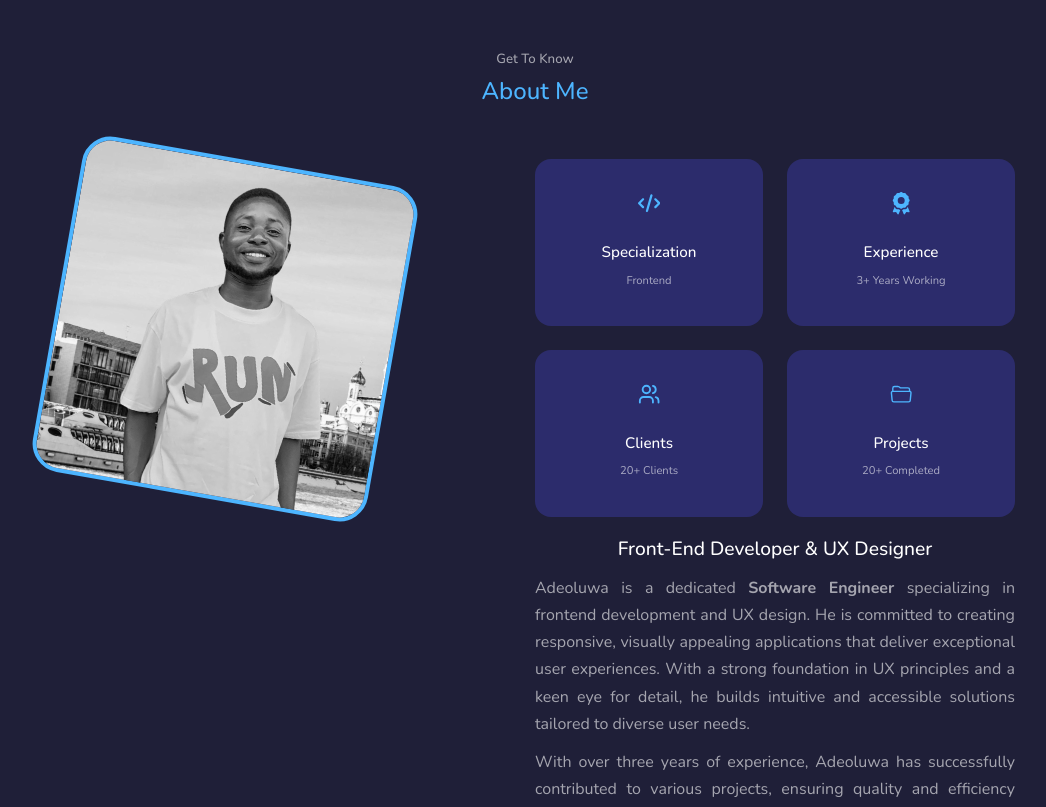
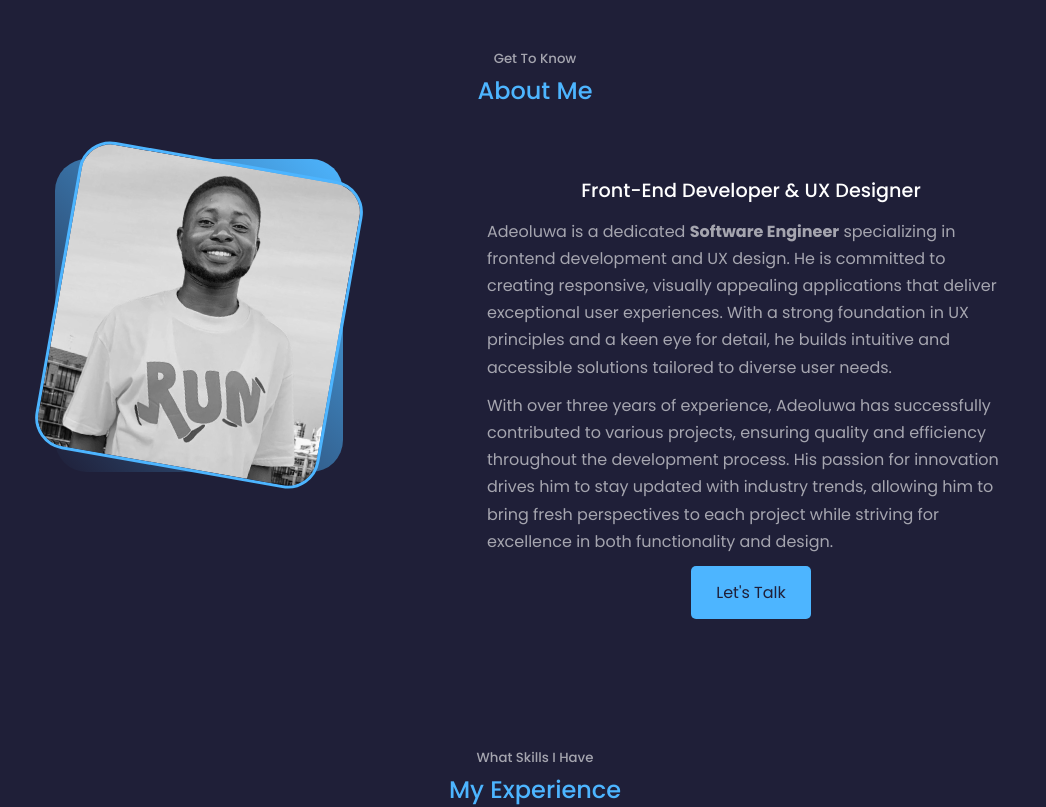
Before and after one commit to adeoluwaadeoye/adeoluwa, a React (Create React App) app: page / in a window 1280 px wide. Shown: the part 880-1687 px from the top of the page, without its empty margins (105-1151 px from the left). Built offline with nearby package versions, Linux system fonts and the light colour scheme; a web font is replaced by a local one.

Commit message:
Update Portolio content

```diff
--- a/public/index.html
+++ b/public/index.html
@@ -5,6 +5,7 @@
   <meta name="description" content="Personal website of Adeoluwa Adeoye" />
   <meta name="keywords" content="Adeoluwa Adeoye, Portfolio, Frontend Developer" />
   <meta charset="utf-8" />
+  <meta http-equiv="X-UA-Comptible" content="IE=edge" />
   <link rel="icon" href="logo.png" />
   <meta name="viewport" content="width=device-width, initial-scale=1" />
   <meta name="theme-color" content="#000000" />
--- a/src/App.css
+++ b/src/App.css
@@ -36,11 +36,10 @@ html {
 
 
 body {
-  font-family: "Nunito", sans-serif;
+  font-family: "Poppins", sans-serif;
   background: var(--color-bg);
   color: var(--color-white);
   line-height: 1.7;
-  overflow-x: hidden;
 }
 
 /* ------------GENERAL STYLES----------------*/
@@ -114,7 +113,7 @@ a:hover {
 
 img {
   display: block;
-  margin: 0 auto;
+  width: 100%;
   object-fit: cover;
 }
 
--- a/src/App.jsx
+++ b/src/App.jsx
@@ -7,7 +7,7 @@ import Services from "./components/services/Services";
 import Portfolio from "./components/portfolio/Portfolio";
 import Testimonials from "./components/testimonials/testimonials";
 import Contact from "./components/contact/Contact";
-import Blog from "./components/Blog/Blog";
+// import Blog from "./components/Blog/Blog";
 import Footer from "./components/footer/Footer";
 
 function App() {
@@ -21,7 +21,7 @@ function App() {
       <Portfolio />
       <Testimonials />
       <Contact />
-      <Blog />
+      {/* <Blog /> */}
       <Footer />
     </>
   );
--- a/src/components/about/About.jsx
+++ b/src/components/about/About.jsx
@@ -1,9 +1,9 @@
 import React from "react";
 import "./about.css";
-import {FaAward} from "react-icons/fa6";
-import {LuUsers} from "react-icons/lu";
-import {IoFolderOpenOutline} from "react-icons/io5";
-import {FaCode} from "react-icons/fa6";
+// import {FaAward} from "react-icons/fa6";
+// import {LuUsers} from "react-icons/lu";
+// import {IoFolderOpenOutline} from "react-icons/io5";
+// import {FaCode} from "react-icons/fa6";
 
 const About = () => {
   return (
@@ -14,8 +14,6 @@ const About = () => {
         <div className="about__me">
           <div className="about__me-image">
             <img
-              width={340}
-              height={340}
               src={require("../../assets/logobg2.png")}
               alt="my_picture"
               className="img"
@@ -24,7 +22,7 @@ const About = () => {
         </div>
 
         <div className="about__content">
-          <div className="about__cards">
+          {/* <div className="about__cards">
             <article className="about__card">
               <FaCode className="about__icon" />
               <h5>Specialization</h5>
@@ -48,7 +46,7 @@ const About = () => {
               <h5>Projects</h5>
               <small>20+ Completed</small>
             </article>
-          </div>
+          </div> */}
 
           <div className="about__wrapper">
             <h4>Front-End Developer & UX Designer</h4>
--- a/src/components/about/about.css
+++ b/src/components/about/about.css
@@ -1,6 +1,6 @@
 .about__container {
   display: grid;
-  grid-template-columns: 35% 50%;
+  grid-template-columns: 30% 55%;
   gap: 15%;
 }
 
@@ -8,24 +8,12 @@
   width: 100%;
   aspect-ratio: 1/1;
   border-radius: 2rem;
-  display: grid;
-  place-items: center;
-}
-
-
-.about__wrapper h4 {
-  text-align: center;
-}
-
-.about__wrapper p {
-  text-align: justify;
+  background: linear-gradient(45deg, transparent, var(--color-primary));
 }
 
 .about__me-image {
-    width: 340px;
-    height: 340px;
-    border: 4px solid var(--color-primary);
-  border-radius: 1.8rem;
+  border-radius:  2rem;
+  border: 3px solid var(--color-primary);
   overflow: hidden;
   transform: rotate(10deg);
   transition: var(--transition);
@@ -34,6 +22,16 @@
 .about__me-image:hover {
   transform: rotate(0);
 }
+
+.about__wrapper h4 {
+  text-align: center;
+}
+
+.about__wrapper p {
+  text-align: left;
+}
+
+
 
 .about__cards {
   display: grid;
@@ -81,6 +79,13 @@
   margin: 0.6rem 0 0.7rem;
   color: var(--color-light);
 }
+
+.about__content a {
+  display: block;
+  margin: 0 auto;
+  text-align: center;
+}
+
 
 /* ------------MEDIA QUERIES (MEDIUM DEVICES)-------------------- */
 @media screen and (max-width: 1024px) {
```
Also changed, not shown: src/assets/logobg2.png, 1 other file (tests, documents, lock files or other folders).
